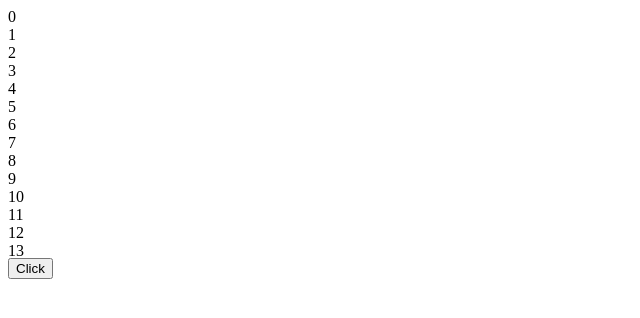
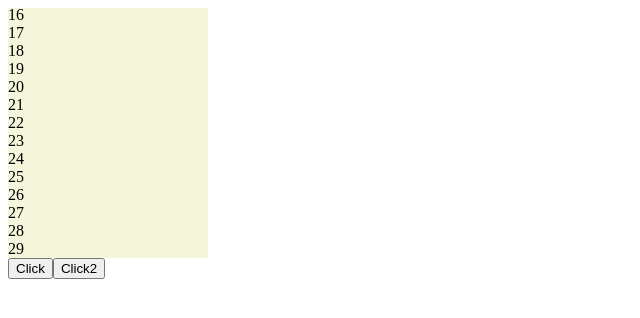
Before and after one commit to awlui/scroll-n-react, a React app: page / in a window 1280 px wide. Shown: the top 318 px of the page, without its empty margins (0-640 px from the left). Built offline with nearby package versions, Linux system fonts and the light colour scheme; the HTML template or start-up script is replaced by a standard one.

Commit message:
Remove all state storage of anchortop,anchorbottom,height,weight,etc.

```diff
--- a/config/prod.config.js
+++ b/config/prod.config.js
@@ -14,7 +14,6 @@ module.exports = merge([
   externals: {
     'react': 'react',
     'react-dom': 'react-dom',
-    'lodash': 'lodash'
   }
 }
 
--- a/config/webpack.config.js
+++ b/config/webpack.config.js
@@ -31,27 +31,27 @@ const commonConfig = merge([
           test: /\.tsx?$/,
           loader: 'ts-loader'
         },
-        {
-          test: /\.scss/,
-          use: ExtractTextPlugin.extract({
-            fallback: 'style-loader',
-            use: [
-              {
-                loader: 'css-loader',
-                options: {
-                  modules: true
-                }
-              },
-              'sass-loader'
-            ]
-          })
+        // {
+        //   test: /\.scss/,
+        //   use: ExtractTextPlugin.extract({
+        //     fallback: 'style-loader',
+        //     use: [
+        //       {
+        //         loader: 'css-loader',
+        //         options: {
+        //           modules: true
+        //         }
+        //       },
+        //       'sass-loader'
+        //     ]
+        //   })
 
-        }
+        // }
       ]
     },
-    plugins: [
-      new ExtractTextPlugin({filename: 'styles.css', allChunks: true})
-    ]
+    // plugins: [
+    //   new ExtractTextPlugin({filename: 'styles.css', allChunks: true})
+    // ]
   }
   ]);
 
--- a/src/index.tsx
+++ b/src/index.tsx
@@ -2,9 +2,7 @@ import {ScrollRx} from './scroll';
 import * as ReactDOM from 'react-dom';
 import * as React from 'react';
 import * as _ from 'lodash';
-import {
-  Wave
-} from 'better-react-spinkit'
+
 const K = ({data}: any) => (<div>{data.val}</div>)
 function generateDataArray(amt) {
   return _.range(amt).map((num) => {
@@ -29,10 +27,11 @@ class TestRig extends React.Component<any, any> {
   render() {
     return(
       <div>
-      <ScrollRx height={250} threshold={0} width={200} loader={Wave} anchorTop component={K} fetching={this.state.fetching} dataArray={this.state.dataArray}/>
-      <button onClick={() => {console.log(count, 'count', this.state);
+      <ScrollRx height={250} threshold={0} width={200} anchorBottom component={K} shouldReset={this.state.shouldReset} fetching={this.state.fetching} dataArray={this.state.dataArray}/>
+      <button onClick={() => {
+
       this.setState({
-        fetching: true
+        fetching: true,
       })
       setTimeout(() => {
         this.setState({
@@ -40,6 +39,12 @@ class TestRig extends React.Component<any, any> {
           fetching: false
         })
       }, 2000)}}>Click</button>
+      <button onClick={() => {
+
+      this.setState({
+        shouldReset: true,
+      })
+      }}>Click2</button>
       </div>
     )
   }
--- a/src/scroll.tsx
+++ b/src/scroll.tsx
@@ -1,11 +1,6 @@
 import * as React from 'react';
 import {IScrollProps, IState, IScrollRx, IgetMoreData} from './interfaces/scroll.interface';
-import * as _ from 'lodash';
-let styles = require('./styles/scss/scroll.scss');
-import {
-  FadingCircle,
-  Wave
-} from 'better-react-spinkit';
+
 
 /**
 Notes
@@ -36,17 +31,11 @@ export class ScrollRx extends React.Component<IScrollProps, IState> {
       let {anchorTop, anchorBottom} = props;
       if (!!anchorTop && !!anchorBottom) {
         throw new Error('Choose only one: anchorBottom or anchorTop');
-      }
-      if (!anchorTop && !anchorBottom) {
-        anchorTop = true;
+      } else if (!this.props.width || !this.props.height){
+        throw new Error('Must include height and width');
       }
       this.state = {
         paddingTop: 0,
-        height: props.height || 0,
-        width: props.width || 0,
-        anchorBottom: anchorBottom,
-        anchorTop: anchorTop,
-        Loader: props.loader || ((props) => (<div {...props}>Loading...</div>))
       }
     }
 
@@ -54,7 +43,7 @@ export class ScrollRx extends React.Component<IScrollProps, IState> {
       this.setState({
         paddingTop: (this.props.height > this.main.scrollHeight) ? (this.props.height - this.main.scrollHeight) : 0
       });
-      let {anchorBottom, anchorTop, threshold = 0} = this.props;
+      let {anchorBottom, anchorTop=(anchorBottom ? false : true), threshold = 0} = this.props;
       if (!!anchorBottom) {
       this.main.scrollTop = this.main.scrollHeight - this.props.height;
       this.setState({
@@ -69,12 +58,14 @@ export class ScrollRx extends React.Component<IScrollProps, IState> {
     }
     componentDidUpdate() {
       let {height, width, shouldReset, fetching} = this.props;
-      let {anchorBottom, anchorTop} = this.state;
+      let {anchorBottom, anchorTop=(anchorBottom ? false : true)} = this.props;
       if (shouldReset === true && anchorBottom) {
-          this.main.scrollTop = this.main.scrollHeight - this.state.height;
-      } else if (shouldReset === true && anchorTop){
+          this.main.scrollTop = this.main.scrollHeight - height;
+      } else if (shouldReset && anchorTop){
         this.main.scrollTop = 0;
-      } else if (this.placeholder && !fetching) {
+      } else if (shouldReset && anchorBottom) {
+        this.main.scrollTop = this.main.scrollHeight - this.props.height;
+      } else if (this.placeholder && !fetching && anchorBottom) {
         if (this.main.scrollTop < (this.placeholder.offsetTop - this.main.offsetTop)) {
           this.main.scrollTop = (this.placeholder.offsetTop - this.main.offsetTop)
         }
@@ -87,19 +78,35 @@ export class ScrollRx extends React.Component<IScrollProps, IState> {
       }
     }
     render() {
-      let {width = 0, height = 0, component, dataArray=[], getMore=this._defaultGetMore, fetching} = this.props;
-      let {anchorTop, anchorBottom, Loader} = this.state;
+      let {width = 0,
+        height = 0,
+        component,
+        dataArray=[],
+        getMore=this._defaultGetMore,
+        fetching,
+        loader=((props) => (<div {...props}>Loading...</div>)),
+        className,
+        anchorBottom,
+        anchorTop=(anchorBottom ? false : true)
+        } = this.props;
       let Zcomponent = component;
+      let Loader = loader
       let lastIndex = dataArray.length - 1;
 
       return (
       <div
         ref={(main) => {this.main = main;}}
         onScroll={this._onScroll.bind(this, getMore)}
-        className={styles.scroll}
-        style={{paddingTop: this.state.paddingTop, maxHeight: height, width, overflowY: 'scroll', }}>
+        className={className}
+        style={{paddingTop: this.state.paddingTop,
+                maxHeight: height, width,
+                overflowY: 'scroll',
+                padding: 0,
+                margin: 0,
+                backgroundColor: 'rgba(245,245,220,1)'
+              }}>
         {
-          fetching && anchorBottom ? <Loader className="loader"/> : null
+          fetching && anchorBottom ? <Loader className='loader'/> : null
         }
         {
           Zcomponent ? dataArray.map((data: IgetMoreData, i: number) => {
@@ -110,7 +117,7 @@ export class ScrollRx extends React.Component<IScrollProps, IState> {
         : <div>Error Add a component prop</div>
         }
         {
-          fetching && anchorTop ? <Loader className="loader"/> : null
+          fetching && anchorTop ? <Loader className='loader'/> : null
         }
       </div>
       )
@@ -119,13 +126,13 @@ export class ScrollRx extends React.Component<IScrollProps, IState> {
     /* Exclusive Library Methods */
 
     _onScroll = (cb: Function) => {
-      let {fetching} = this.props;
-      if (this.state.anchorBottom) {
-        if ((this.main.scrollTop <= this.state.threshold) && !fetching) {
+      let {fetching=false, threshold=0, anchorBottom} = this.props;
+      if (anchorBottom) {
+        if ((this.main.scrollTop <= threshold) && !fetching) {
           cb();
         }
       } else {
-        if ((this.main.scrollTop >= this.state.threshold) && !fetching) {
+        if ((this.main.scrollTop >= threshold) && !fetching) {
           cb();
         }
       }
```
Also changed, not shown: src/interfaces/scroll.interface.ts (+8 -11 lines), 1 other file (tests, documents, lock files or other folders).
